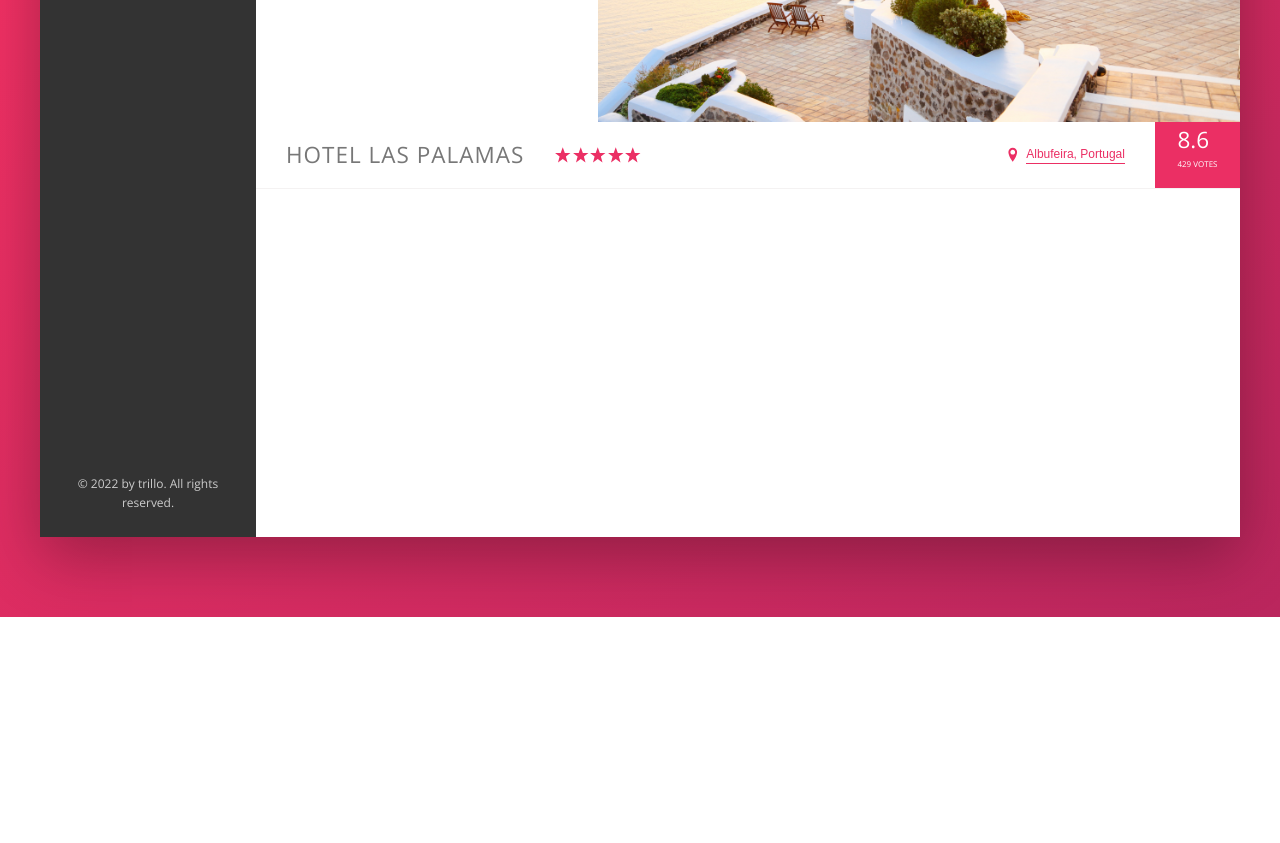
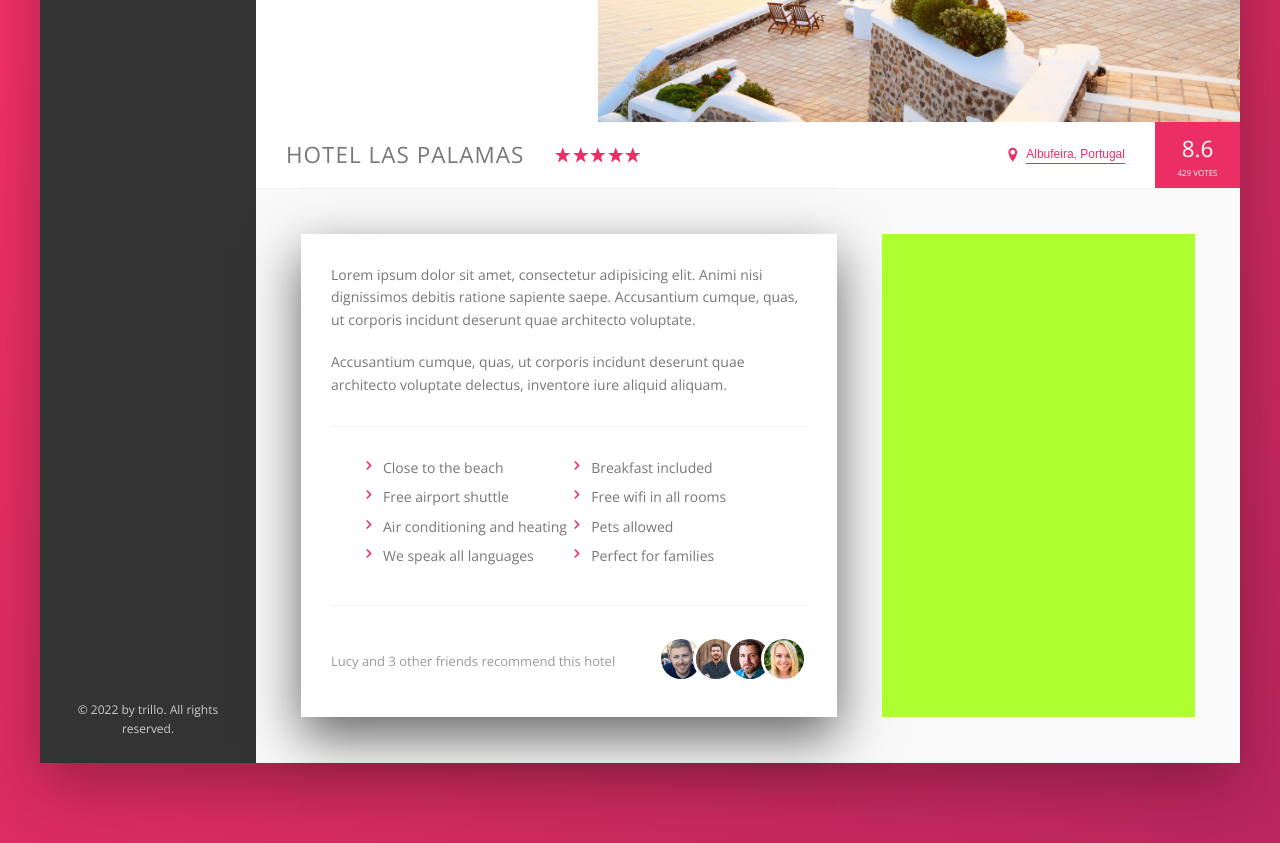
Before and after one commit to roshan-gh/trillo, a website: page index.html in a window 1280 px wide. Shown: the part 413-1256 px from the top of the page. Before the commit the page ends 1030 px from the top, so only its background shows below. Drawn offline with nearby package versions, Linux system fonts and the light colour scheme.

Commit message:
details section finished

```diff
--- a/index.html
+++ b/index.html
@@ -127,6 +127,45 @@
                         <div class="overview__rating-count">429 votes</div>
                     </div>
                 </div>
+                <div class="detail">
+                    <div class="description">
+                        <p class="paragraph">
+                            Lorem ipsum dolor sit amet, consectetur adipisicing elit. Animi nisi dignissimos debitis ratione sapiente saepe. Accusantium cumque, quas, ut corporis incidunt deserunt quae architecto voluptate.
+                        </p>
+                        <p class="paragraph">
+                            Accusantium cumque, quas, ut corporis incidunt deserunt quae architecto voluptate delectus, inventore iure aliquid aliquam.
+                        </p>
+                        <ul class="list">
+                            <li class="list__item">Close to the beach</li>
+                            <li class="list__item">Breakfast included</li>
+                            <li class="list__item">Free airport shuttle</li>
+                            <li class="list__item">Free wifi in all rooms</li>
+                            <li class="list__item">Air conditioning and heating</li>
+                            <li class="list__item">Pets allowed</li>
+                            <li class="list__item">We speak all languages</li>
+                            <li class="list__item">Perfect for families</li>
+                        </ul>
+                        <div class="recommend">
+                            <p class="recommend__count">
+                                Lucy and 3 other friends recommend this hotel
+                            </p>
+                            <div class="recommend__friends">
+                                <img src="img/user-3.jpg" alt="friend 1" class="recommend__photo">
+                                <img src="img/user-4.jpg" alt="friend 2" class="recommend__photo">
+                                <img src="img/user-5.jpg" alt="friend 3" class="recommend__photo">
+                                <img src="img/user-6.jpg" alt="friend 4" class="recommend__photo">
+                            </div>
+                        </div>
+                    </div>
+                    <div class="user-reviews">
+                        <!-- figures tags are also can be use for reviews -->
+                        <figure class="review">
+                            <blockquote class="review__text">
+
+                            </blockquote>
+                        </figure>
+                    </div>
+                </div>
             </main>
         </div>
     </div>
--- a/sass/abstracts/_variables.scss
+++ b/sass/abstracts/_variables.scss
@@ -11,3 +11,5 @@
 $--color-grey-dark-2: #777;
 $--color-grey-dark-3: #999;
 $--shadow-dark: 0 2rem 6rem rgba($--color-black, 0.3);
+$--shadow-light: 0 2rem 5rem rgba($--color-black, 0.6);
+$--line: 1px solid $--color-grey-light-2;
--- a/sass/components/_components.scss
+++ b/sass/components/_components.scss
@@ -107,3 +107,67 @@
         margin-right: 2rem;
     }
 }
+
+/////////////
+///Paragraph
+.paragraph {
+    &:not(:last-of-type) {
+        margin-bottom: 2rem;
+    }
+}
+
+////////////
+///List
+.list {
+    list-style: none;
+    margin: 3rem 0;
+    padding: 3rem;
+    border-top: $--line;
+    border-bottom: $--line;
+    display: flex;
+    flex-wrap: wrap;
+    &__item {
+        flex: 0 0 50%; //Each list item takes 50% of the width and it makes two columns
+        margin-bottom: 0.7rem;
+        &::before {
+            content: "";
+            display: inline-block;
+            height: 1.5rem;
+            width: 1.5rem;
+            margin-right: 0.7rem;
+            //Older browsers
+            // background-image: url(../img/chevron-right.svg);
+            // background-size: cover;
+            /////////
+            //Newer browsers - Mask (for the color of svg files)
+            background-color: $--color-primary;
+            -webkit-mask-image: url(../img/chevron-right.svg);
+            -webkit-mask-size: cover;
+            // mask-image: url(../img/chevron-right.svg);
+            // mask-size: cover;
+        }
+    }
+}
+
+///////////
+///Recommend
+.recommend {
+    font-size: 1.3rem;
+    color: $--color-grey-dark-3;
+    display: flex;
+    align-items: center;
+    &__count {
+        margin-right: auto;
+    }
+    &__friends {}
+    &__photo {
+        box-sizing: content-box;
+        height: 4rem;
+        width: 4rem;
+        border-radius: 50%;
+        border: 3px solid $--color-white;
+        &:not(:last-child) {
+            margin-right: -1.5rem;
+        }
+    }
+}
--- /dev/null
+++ b/sass/layouts/_detail.scss
@@ -0,0 +1,20 @@
+.detail {
+    display: flex;
+    padding: 4.5rem;
+    background-color: $--color-grey-light-1;
+    border-bottom: $--line;
+}
+
+.description {
+    font-size: 1.4rem;
+    flex: 0 0 60%;
+    background-color: $--color-white;
+    margin-right: 4.5rem;
+    padding: 3rem;
+    box-shadow: $--shadow-light;
+}
+
+.user-reviews {
+    flex: 1;
+    background-color: greenyellow;
+}
--- a/sass/layouts/_hotel-view.scss
+++ b/sass/layouts/_hotel-view.scss
@@ -9,7 +9,7 @@
 .overview {
     display: flex;
     align-items: center;
-    border-bottom: 1px solid $--color-grey-light-2;
+    border-bottom: $--line;
     &__heading {
         font-size: 2.25rem;
         font-weight: 300;
@@ -44,6 +44,10 @@
         margin-left: 3rem;
         padding: 0 2.25rem;
         align-self: stretch;
+        display: flex;
+        flex-direction: column;
+        justify-content: center;
+        align-items: center;
         &-average {
             font-size: 2.25rem;
             font-weight: 300;
--- a/sass/layouts/_layout.scss
+++ b/sass/layouts/_layout.scss
@@ -10,7 +10,7 @@
     font-size: 1.4rem;
     height: 7rem;
     background-color: $--color-white;
-    border-bottom: 1px solid $--color-grey-light-2;
+    border-bottom: $--line;
     display: flex;
     justify-content: space-between;
     align-items: center;
@@ -32,5 +32,5 @@
     background-color: $--color-white;
     flex: 1;
     //for testing
-    height: 80rem;
+    // height: 80rem;
 }
--- a/sass/main.scss
+++ b/sass/main.scss
@@ -3,5 +3,6 @@
 @import "components/button";
 @import "components/components";
 @import "components/side-navigation";
+@import "layouts/detail";
 @import "layouts/hotel-view";
 @import "layouts/layout";
```
Also changed, not shown: css/style.css, img/SVG/aircraft-take-off.svg (deleted), img/SVG/bookmark.svg (deleted), img/SVG/chat.svg (deleted), img/SVG/home.svg (deleted), img/SVG/key.svg (deleted), img/SVG/location-pin.svg (deleted), img/SVG/magnifying-glass.svg (deleted), img/SVG/map.svg (deleted), img/SVG/star.svg (deleted), img/chevron-right.svg (renamed from img/SVG/chevron-right.svg).
